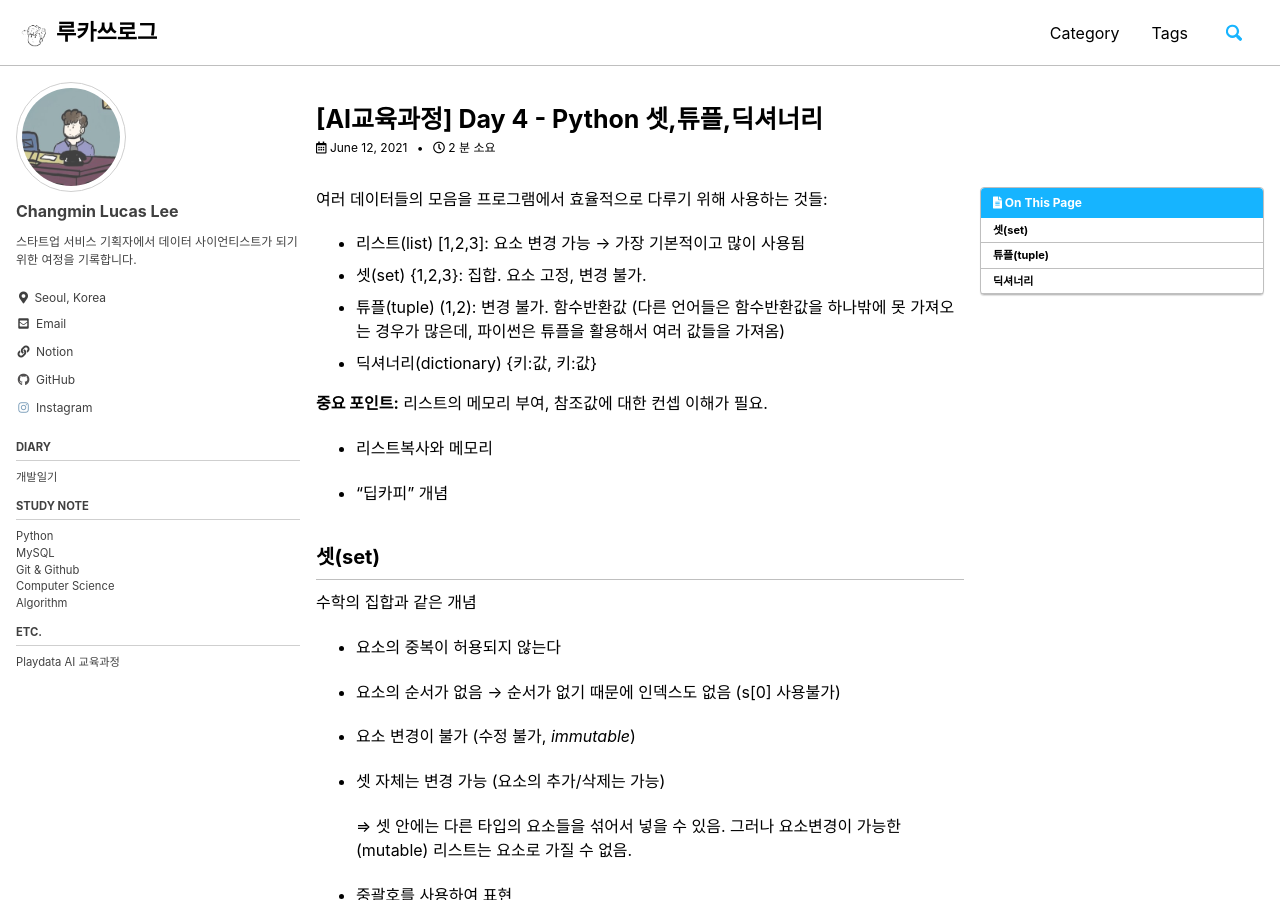
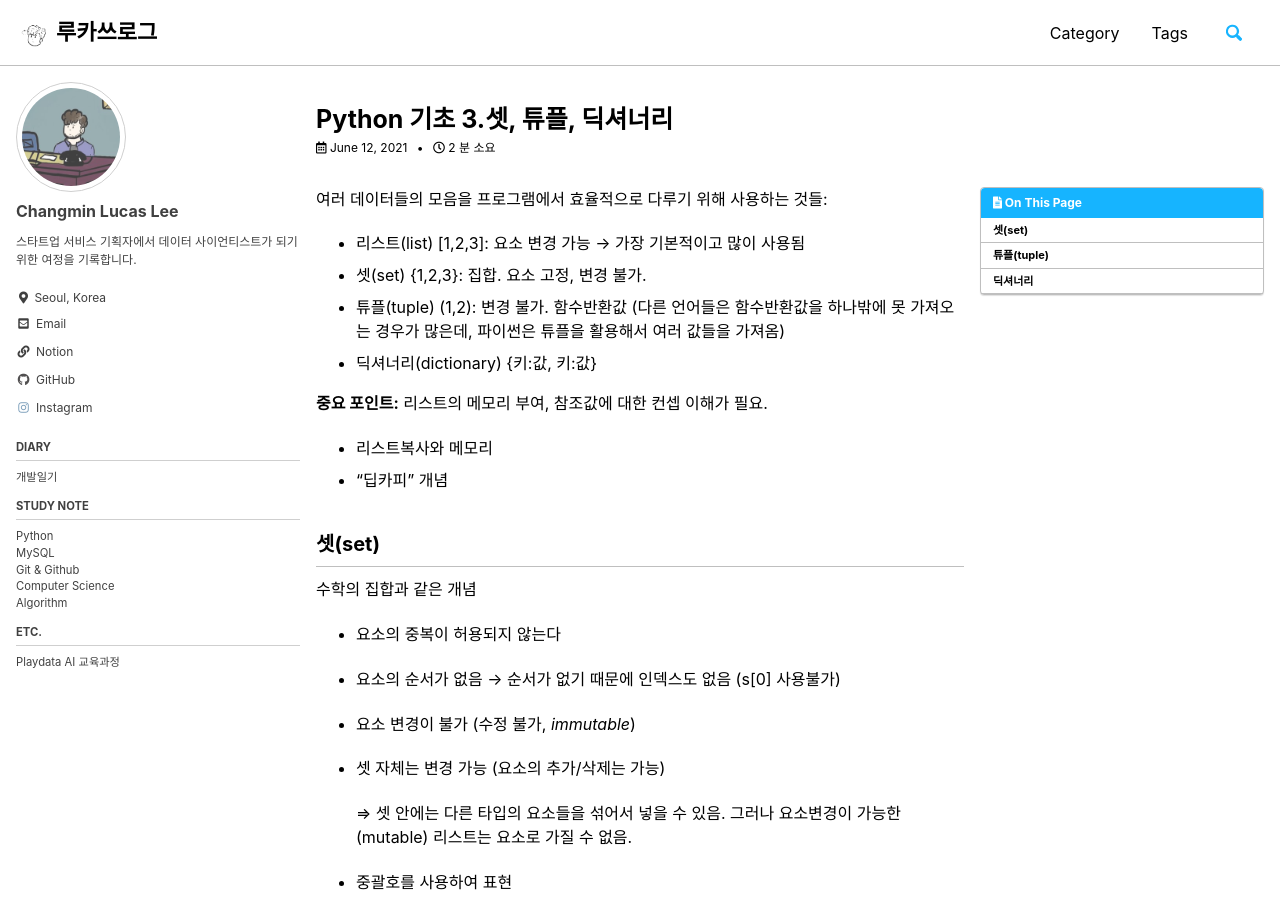
Before and after one commit to lucathree/lucathree.github.io, a Jekyll site: the page built from _posts/2021/2021-06-12-day4.md, in a window 1280 px wide and 900 px high. Built offline with Jekyll 4.4.1, drawn with Linux system fonts in a browser that asks for light colours; cached includes are drawn as plain includes; comment, search, counter and statistics services are not loaded.

Commit message:
Update 2021-06-12-day4.md

```diff
--- a/_posts/2021/2021-06-12-day4.md
+++ b/_posts/2021/2021-06-12-day4.md
@@ -1,5 +1,5 @@
 ---
-title: "[AI교육과정] Day 4 - Python 셋,튜플,딕셔너리"
+title: "Python 기초 3.셋, 튜플, 딕셔너리"
 layout: single
 author_profile: true
 read_time: true
@@ -25,7 +25,6 @@ toc_sticky: true
 **중요 포인트:** 리스트의 메모리 부여, 참조값에 대한 컨셉 이해가 필요.
 
 - 리스트복사와 메모리
-
 - "딥카피" 개념
 
 
```
